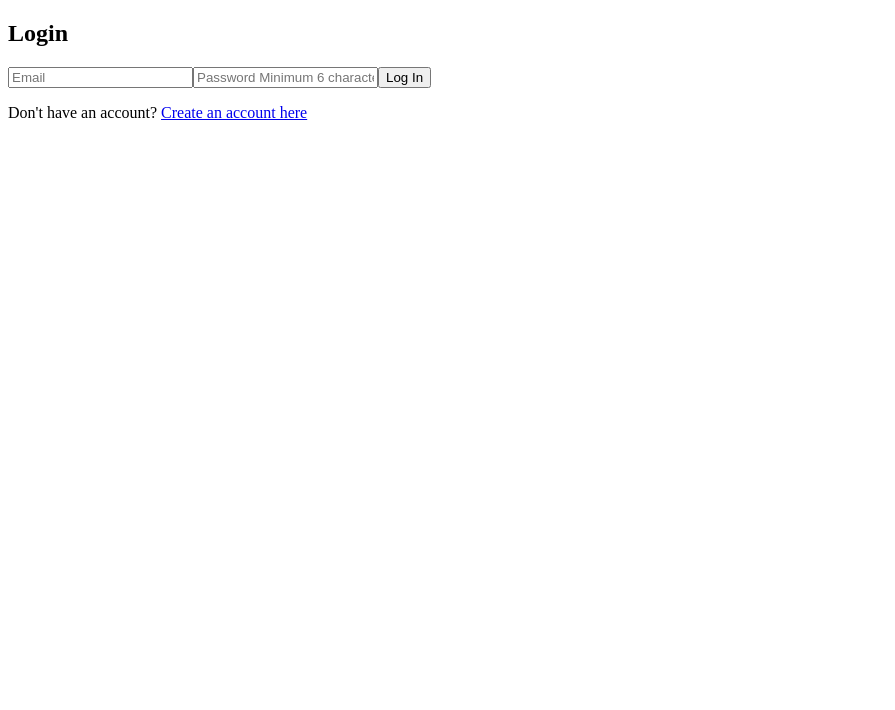
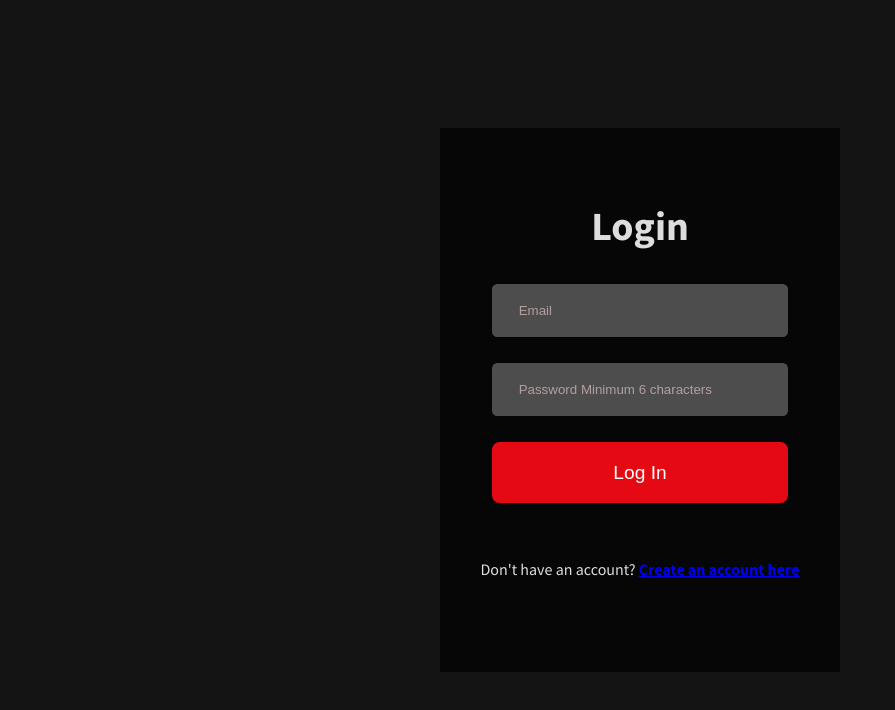
Before and after one commit to alexalextran/iotbay-10, a React (Create React App) app: page /login in a window 1280 px wide. Shown: the top 710 px of the page, without its empty margins (0-895 px from the left). Built offline with nearby package versions, Linux system fonts and the light colour scheme.

Commit message:
login and signup page css

```diff
--- a/src/App.js
+++ b/src/App.js
@@ -1,5 +1,5 @@
 import React from "react";
-
+import "./SASS/App.css";
 import { BrowserRouter as Router, Routes, Route, BrowserRouter } from "react-router-dom";
 import Homepage from "./Pages/HomePage";
 import Loginpage from "./Pages/LoginPage";
--- a/src/SASS/App.css
+++ b/src/SASS/App.css
@@ -0,0 +1,123 @@
+@import url("https://fonts.googleapis.com/css2?family=Source+Sans+Pro:wght@200;300;400;600;700&display=swap");
+html {
+  background-color: #141414;
+  color: #dddddd;
+  font-family: "Source Sans Pro", sans-serif;
+}
+
+* {
+  -webkit-box-sizing: border-box;
+          box-sizing: border-box;
+}
+
+.nav-colored {
+  background-color: black;
+}
+
+.nav-transparent {
+  background-color: transparent;
+}
+
+#search__button {
+  position: absolute;
+  z-index: 2;
+  right: 1.6%;
+  cursor: pointer;
+}
+
+.signup {
+  width: 100%;
+  height: 98.2vh;
+  background-size: cover;
+}
+
+.signupcard {
+  position: absolute;
+  top: 50%;
+  left: 50%;
+  -webkit-transform: translate(-50%, -50%);
+          transform: translate(-50%, -50%);
+  display: -webkit-box;
+  display: -ms-flexbox;
+  display: flex;
+  -webkit-box-pack: start;
+      -ms-flex-pack: start;
+          justify-content: start;
+  -webkit-box-align: center;
+      -ms-flex-align: center;
+          align-items: center;
+  -webkit-box-orient: vertical;
+  -webkit-box-direction: normal;
+      -ms-flex-direction: column;
+          flex-direction: column;
+  width: clamp(400px, 30vw, 600px);
+  height: 68vh;
+  background-color: rgba(0, 0, 0, 0.7);
+}
+
+.signupcard form {
+  display: -webkit-box;
+  display: -ms-flexbox;
+  display: flex;
+  -webkit-box-pack: center;
+      -ms-flex-pack: center;
+          justify-content: center;
+  -webkit-box-align: center;
+      -ms-flex-align: center;
+          align-items: center;
+  -webkit-box-orient: vertical;
+  -webkit-box-direction: normal;
+      -ms-flex-direction: column;
+          flex-direction: column;
+  width: 100%;
+  padding: 10% 13%;
+}
+
+.signupcard form h1 {
+  font-size: 2.5em;
+}
+
+.signupcard form input {
+  background-color: #4d4d4d;
+  width: 100%;
+  padding: 1.4em 2em;
+  margin-bottom: 2em;
+  outline: none;
+  border: none;
+  border-radius: 0.4em;
+  color: white;
+}
+
+.signupcard form input::-webkit-input-placeholder {
+  color: #b49f9f;
+}
+
+.signupcard form input:-ms-input-placeholder {
+  color: #b49f9f;
+}
+
+.signupcard form input::-ms-input-placeholder {
+  color: #b49f9f;
+}
+
+.signupcard form input::placeholder {
+  color: #b49f9f;
+}
+
+.signupcard form button {
+  outline: none;
+  border: none;
+  border-radius: 0.4em;
+  width: 100%;
+  padding: 1em 2em;
+  font-size: 1.2em;
+  color: white;
+  background-color: #e50914;
+  cursor: pointer;
+}
+
+.signupcard #signin__redirect {
+  cursor: pointer;
+  font-weight: bold;
+}
+/*# sourceMappingURL=App.css.map */
--- a/src/SASS/App.scss
+++ b/src/SASS/App.scss
@@ -0,0 +1,72 @@
+@import "./variables&functions";
+@import url("https://fonts.googleapis.com/css2?family=Source+Sans+Pro:wght@200;300;400;600;700&display=swap");
+
+html {
+  background-color: $backgroundColor;
+  color: $mainTextColor;
+  font-family: $font-stack;
+}
+
+* {
+  box-sizing: border-box;
+}
+.nav-colored { background-color:rgb(0, 0, 0); }
+.nav-transparent { background-color:transparent;}
+
+
+    #search__button{
+          position: absolute;
+          z-index: 2;
+          right: 1.6%;
+          cursor: pointer;
+        }
+
+
+
+      .signup{
+        width: 100%;
+        height: 98.2vh;
+        background-size: cover;
+
+      }
+
+      .signupcard{
+        @include absolutecenter;
+        @include flexCustom(start, center, column);
+        width: clamp(400px, 30vw, 600px);
+        height:68vh;
+        background-color: rgba(0,0,0,0.7);
+        form{
+          h1{
+            font-size: 2.5em
+          }
+          @include flexCenter(column);
+          width: 100%;
+          padding: 10% 13%;
+          input{
+            background-color: $gray;
+            width: 100%;
+            padding: 1.4em 2em;
+            margin-bottom: 2em;
+            @include input;
+            color: white;
+            &::placeholder {
+              color: rgb(180, 159, 159);
+            }
+
+          }
+          button{
+            @include input;
+            width: 100%;
+            padding: 1em 2em;
+            font-size: 1.2em;
+            color: white;
+            background-color: $red;
+            cursor: pointer;
+          }
+        }
+        #signin__redirect{
+          cursor: pointer;
+          font-weight: bold;
+        }
+    }
```
Also changed, not shown: src/SASS/_variables&functions.scss (added, +77 -0 lines), src/SASS/__Varibles&Functions.scss (deleted), 1 other file (tests, documents, lock files or other folders).
